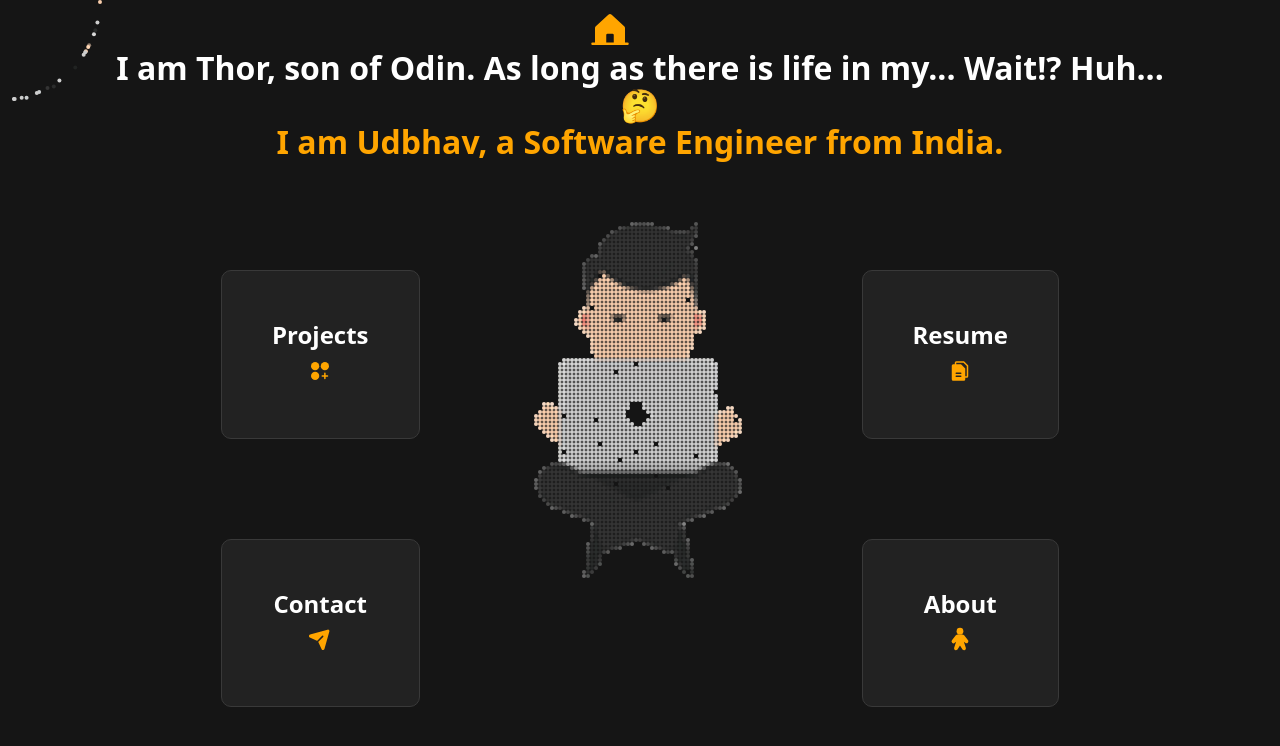
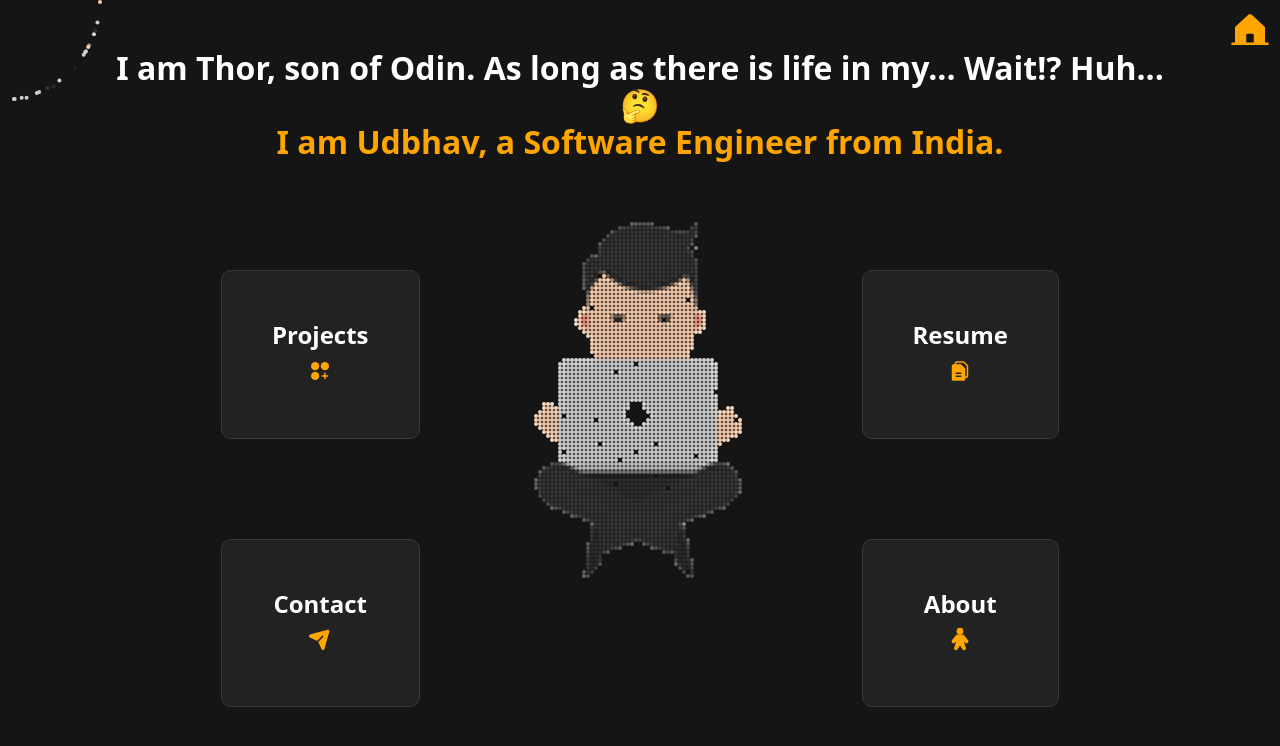
Before and after one commit to ngudbhav/ngudbhav.github.io, a Gatsby site: page / in a window 1280 px wide. Built offline with nearby package versions, Linux system fonts and the light colour scheme; Gatsby itself is replaced by a stand-in of ours.

Commit message:
fix: nits

```diff
--- a/src/components/Box/index.js
+++ b/src/components/Box/index.js
@@ -10,28 +10,30 @@ const CLASSNAME = 'box-link';
 const Box = ({
   className, link, children, externalLink = false, component = TransitionLink,
 }) => {
-  const _component = externalLink ? 'a' : component;
-  const _link = externalLink ? 'href' : 'to';
-  const _target = externalLink ? 'target' : '';
-  const _rel = externalLink ? 'rel' : '';
   const BoxContent = React.memo(() => (
     <div className="box-link__content">{children}</div>
   ));
 
+  if (externalLink) {
+    return (
+      <a href={link} target="_blank" rel="noopener noreferrer" aria-label="Read more about Udbhav" className={`${className} align-center h2 ${CLASSNAME}`}>
+        <BoxContent />
+      </a>
+    );
+  } else {
     return React.createElement(
-    _component,
+      component,
       {
         className: `${className} align-center h2 ${CLASSNAME}`,
-      [ _link ]: link,
-      [ _target ]: '_blank',
-      [ _rel ]: 'noopener noreferrer',
+        to: link,
         'aria-label': "Read more about Udbhav",
-      exit: { length: TIMING, trigger: () => console.log('exit') },
-      entry: { length: TIMING, trigger: ({ node, e, exit, entry }) => console.log(node, e, exit, entry), delay: TIMING },
+        exit: { length: TIMING },
+        entry: { length: TIMING, delay: TIMING },
         children: <BoxContent />,
         activeClassName: 'box-link--active',
       },
     );
+  }
 };
 
 export default Box;
--- a/src/components/NavBar/index.js
+++ b/src/components/NavBar/index.js
@@ -1,4 +1,4 @@
-import React, { useEffect, useState } from "react";
+import React from "react";
 import TransitionLink from 'gatsby-plugin-transition-link';
 import { HouseLine } from 'phosphor-react';
 
@@ -9,19 +9,17 @@ import "./index.scss";
 
 const CLASSNAME = 'navbar';
 
-const NavBar = () => {
-  const [isHome, setIsHome] = useState(false);
-  useEffect(() => {
-    setIsHome(window.location.pathname === '/');
-  }, []);
-
-  return (
-    <FixedBar className={`${CLASSNAME} ${CLASSNAME}--${isHome ? 'center' : 'right'}`}>
-      <TransitionLink className={`${CLASSNAME}__home`} to="/" entryDelay={TIMING} exitLength={TIMING}>
-        <HouseLine size={40} weight="fill" />
-      </TransitionLink>
-    </FixedBar>
-  );
-};
+const NavBar = () => (
+  <FixedBar className={CLASSNAME}>
+    <TransitionLink
+      className={`${CLASSNAME}__home`}
+      to="/"
+      exit={{length: TIMING}}
+      entry={{length: TIMING, delay: TIMING}}
+    >
+      <HouseLine size={40} weight="fill" />
+    </TransitionLink>
+  </FixedBar>
+);
 
 export default NavBar;
--- a/src/components/NavBar/index.scss
+++ b/src/components/NavBar/index.scss
@@ -1,15 +1,6 @@
 .navbar {
   top: 0;
-
-  &--center {
-    right: 50%;
-    transition: right var(--animation-duration) ease-in-out;
-  }
-
-  &--right {
-    right: 0;
-    transition: right var(--animation-duration) ease-in-out;
-  }
+  right: 0;
 
   &__home {
     cursor: pointer;
```
Lines whose indentation alone changed are shown as unchanged.
